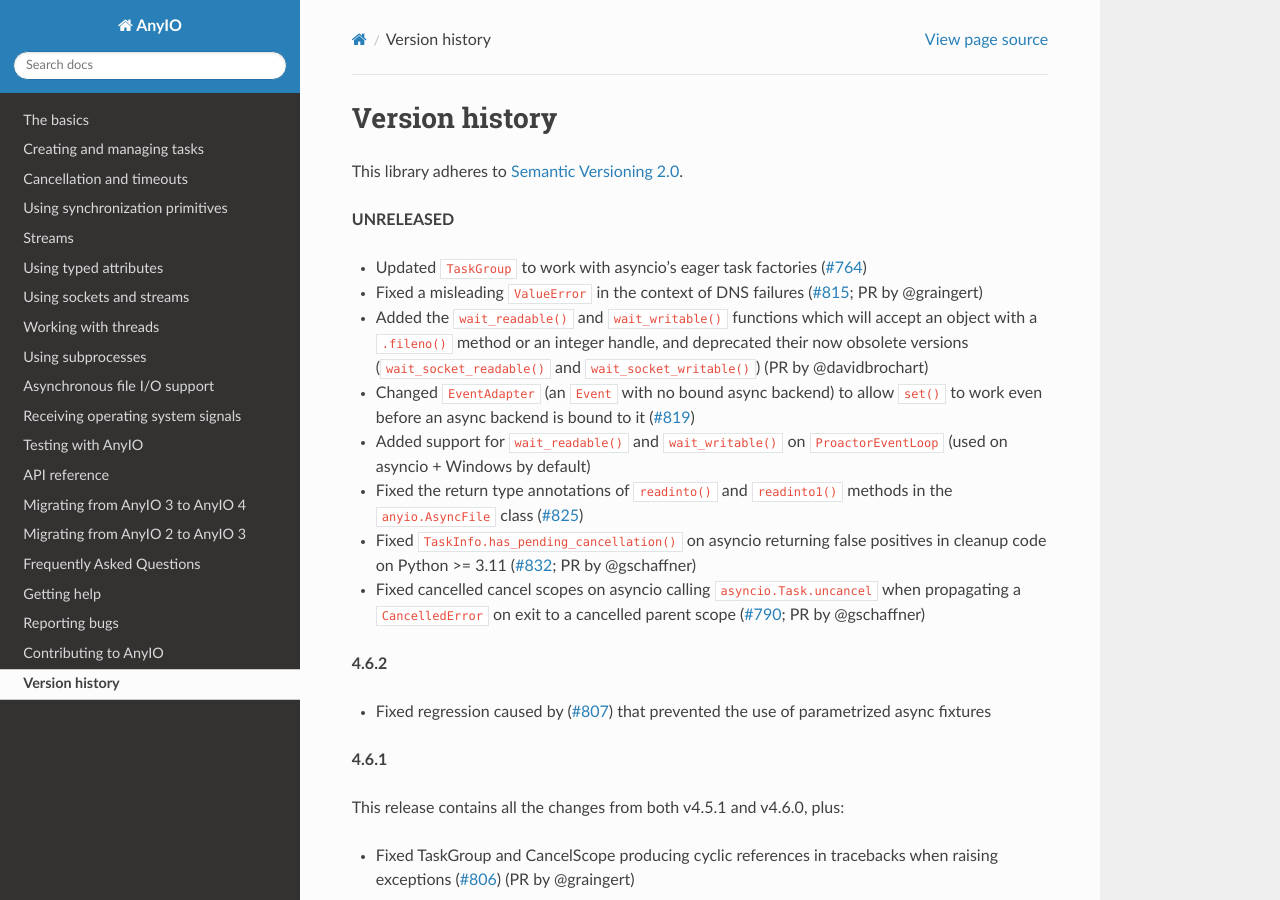
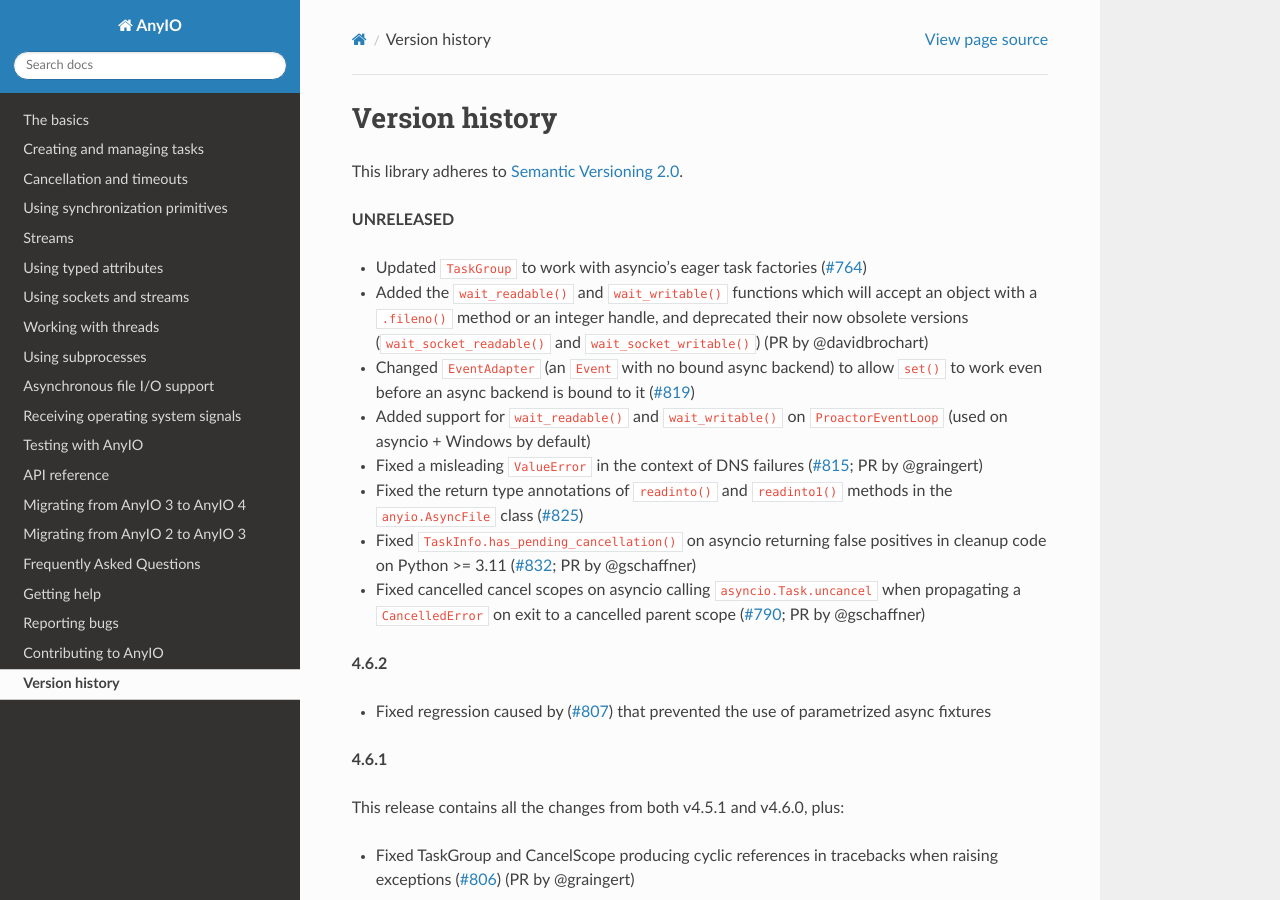
Before and after one commit to agronholm/anyio, a Sphinx documentation site: the page built from docs/versionhistory.rst, in a window 1280 px wide and 900 px high. Built offline with Sphinx 7.4.7 and the Read the Docs theme 3.1.0, drawn with Linux system fonts in a browser that asks for light colours; the version number could not be read and is left out; some of the changed lines change nothing that is shown.

Commit message:
Rearranged changelog entries

```diff
--- a/docs/versionhistory.rst
+++ b/docs/versionhistory.rst
@@ -7,8 +7,6 @@ This library adheres to `Semantic Versioning 2.0 <http://semver.org/>`_.
 
 - Updated ``TaskGroup`` to work with asyncio's eager task factories
   (`#764 <https://github.com/agronholm/anyio/issues/764>`_)
-- Fixed a misleading ``ValueError`` in the context of DNS failures
-  (`#815 <https://github.com/agronholm/anyio/issues/815>`_; PR by @graingert)
 - Added the ``wait_readable()`` and ``wait_writable()`` functions which will accept
   an object with a ``.fileno()`` method or an integer handle, and deprecated
   their now obsolete versions (``wait_socket_readable()`` and
@@ -18,6 +16,8 @@ This library adheres to `Semantic Versioning 2.0 <http://semver.org/>`_.
   (`#819 <https://github.com/agronholm/anyio/issues/819>`_)
 - Added support for ``wait_readable()`` and ``wait_writable()`` on ``ProactorEventLoop``
   (used on asyncio + Windows by default)
+- Fixed a misleading ``ValueError`` in the context of DNS failures
+  (`#815 <https://github.com/agronholm/anyio/issues/815>`_; PR by @graingert)
 - Fixed the return type annotations of ``readinto()`` and ``readinto1()`` methods in the
   ``anyio.AsyncFile`` class
   (`#825 <https://github.com/agronholm/anyio/issues/825>`_)
```
